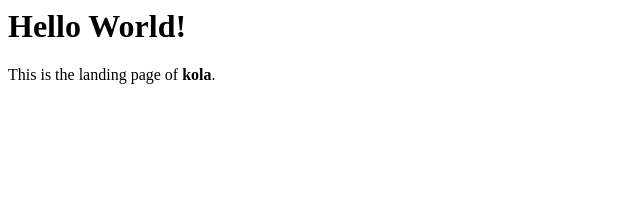
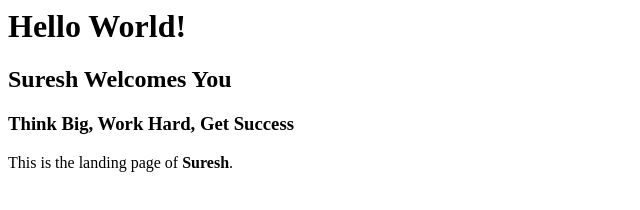
Before and after one commit to nagasuribabukola/Ansible, a plain HTML site: page lamp-stack/index.html in a window 1280 px wide. Shown: the whole page, without its empty margins (0-640 px from the left). Drawn offline with Linux system fonts and the light colour scheme.

Commit message:
errors fix in lamp

```diff
--- a/lamp-stack/index.html
+++ b/lamp-stack/index.html
@@ -1,10 +1,12 @@
 <html>
   <head>
-    <title>kola website</title>
+    <title>suresh website</title>
   </head>
   <body>
     <h1>Hello World!</h1>
+    <h2>Suresh Welcomes You</h2>
+    <h3>Think Big, Work Hard, Get Success</h3>
 
-    <p>This is the landing page of <strong>kola</strong>.</p>
+    <p>This is the landing page of <strong>Suresh</strong>.</p>
   </body>
 </html>
```
Also changed, not shown: 3 other files.
